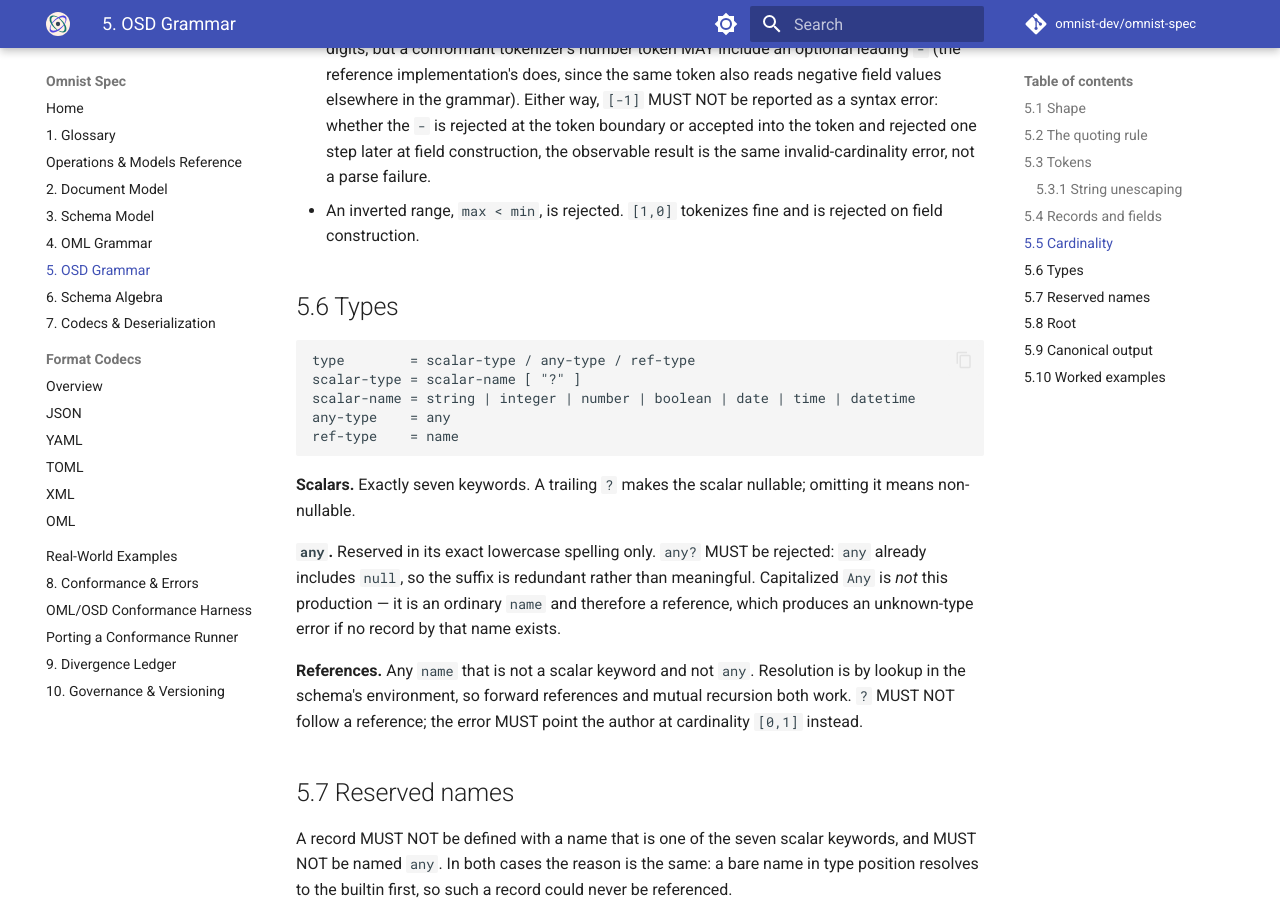
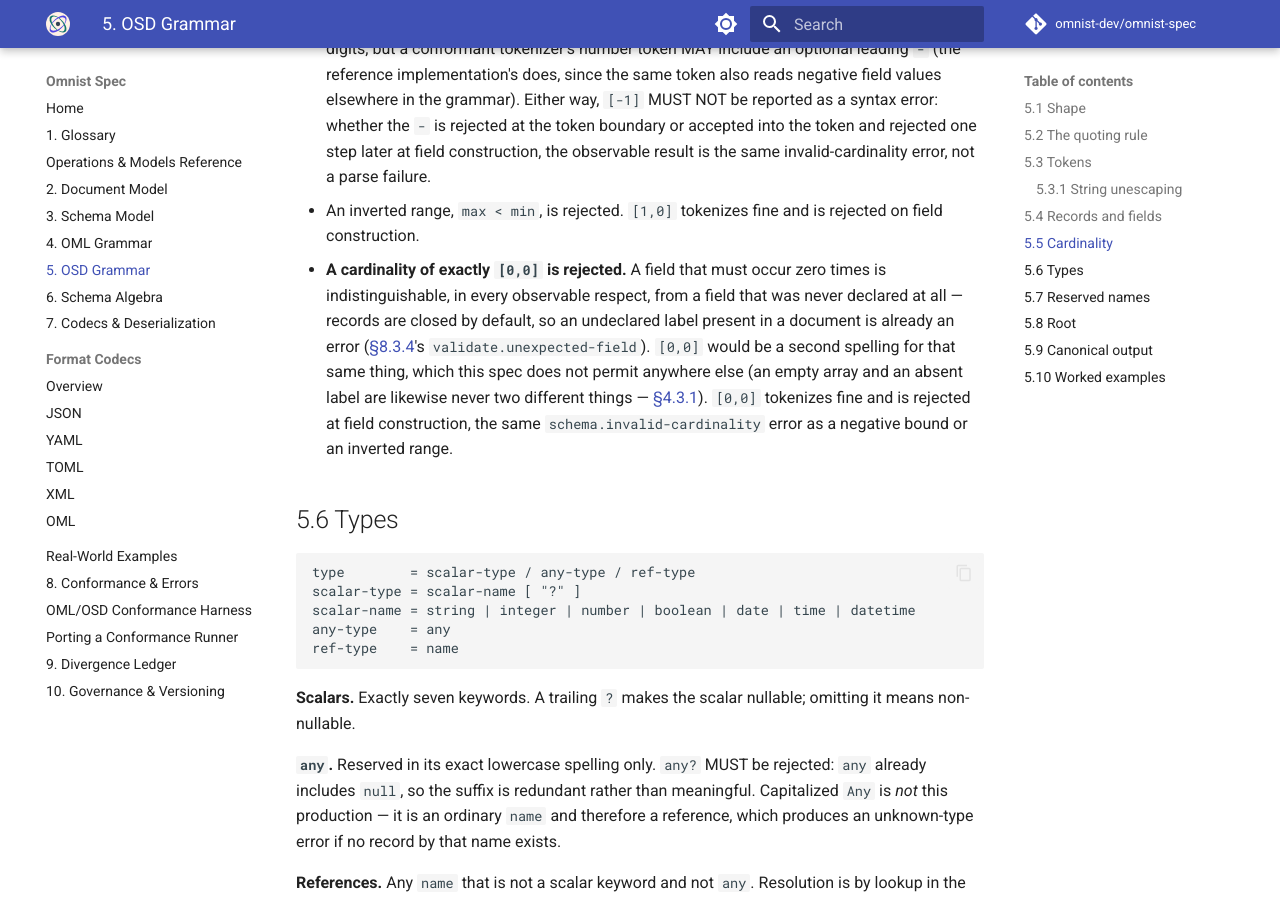
Before and after one commit to omnist-dev/omnist-spec, an MkDocs documentation site: the page built from docs/05-osd-grammar.md, in a window 1280 px wide and 900 px high, scrolled down 2691 px. Built offline with MkDocs 1.6.1 and Material for MkDocs 9.7.7, drawn with Linux system fonts in a browser that asks for light colours; comment, search, counter and statistics services are not loaded; some of the changed text lies outside the part shown.

Commit message:
Forbid [0,0] cardinality: redundant with not declaring the field
Per spec-TDD (Sec10.2): add the conformance vector first, then the
normative rule.

Sec5.5: a cardinality of exactly [0,0] is now rejected. A field that
must occur zero times is indistinguishable from a field never declared
at all -- records are closed by default, so an undeclared label present
in a document is already validate.unexpected-field. [0,0] was a second
spelling for that same thing, which this spec does not permit anywhere
else (the same principle as Sec4.3.1's empty-array-vs-absent-label
rule). Uses the existing schema.invalid-cardinality code, no new one
needed.

This is a real behavior change to existing OSD -- [0,0] currently
passes every check the grammar has today (non-negative, non-inverted,
not empty). Port-side implementation tracked per-repo, not here.

```diff
--- a/docs/05-osd-grammar.md
+++ b/docs/05-osd-grammar.md
@@ -117,6 +117,17 @@ Three further checks sit above the grammar, and MUST be applied:
   invalid-cardinality error, not a parse failure.
 - An inverted range, `max < min`, is rejected. `[1,0]` tokenizes fine and is
   rejected on field construction.
+- **A cardinality of exactly `[0,0]` is rejected.** A field that must occur
+  zero times is indistinguishable, in every observable respect, from a field
+  that was never declared at all — records are closed by default, so an
+  undeclared label present in a document is already an error
+  ([§8.3.4](08-conformance-and-errors.md#834-validate-document-against-schema)'s
+  `validate.unexpected-field`). `[0,0]` would be a second spelling for that
+  same thing, which this spec does not permit anywhere else (an empty array
+  and an absent label are likewise never two different things — [§4.3.1](04-oml-grammar.md#431-arrays-are-sugar)).
+  `[0,0]` tokenizes fine and is rejected at field construction, the same
+  `schema.invalid-cardinality` error as a negative bound or an inverted
+  range.
 
 ## 5.6 Types
 
@@ -194,6 +205,7 @@ Every row MUST hold for a conformant implementation.
 | `"a" []: string` | error: empty cardinality |
 | `"a" [-1]: string` | error: invalid cardinality |
 | `"a" [1,0]: string` | error: invalid cardinality |
+| `"a" [0,0]: string` | error: invalid cardinality (redundant with not declaring the field) |
 | `"a" [1.5]: string` | error: cardinality must be a whole number |
 | `"a": string?` | nullable scalar field |
 | `"a": Other?` | error: `?` cannot apply to a reference; use `[0,1]` |
```
Also changed, not shown: 1 other file.
